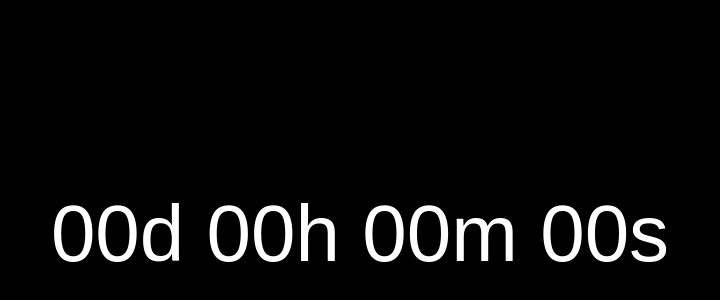
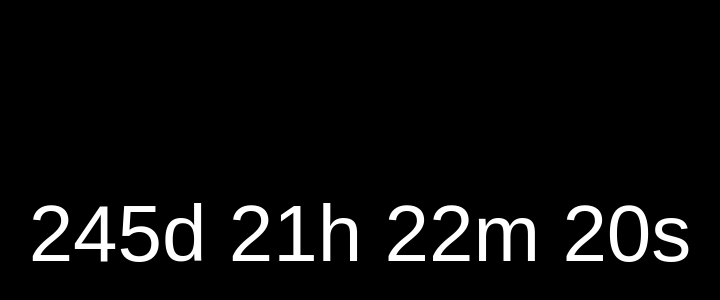
Before and after one commit to the-king-bob/the-king-bob.github.io, a plain HTML site: page index.html in a window 1280 px wide. Shown: the part 166-466 px from the top of the page, without its empty margins (280-1000 px from the left). Drawn offline with Linux system fonts and the light colour scheme.

Commit message:
Update target date for countdown

```diff
--- a/index.html
+++ b/index.html
@@ -29,7 +29,7 @@
 
 <script>
   // CHANGE THIS DATE
-  const targetDate = "2026-01-10T00:00:00";
+  const targetDate = "2027-01-09T12:00:00";
 
   const countdown = document.getElementById("countdown");
 
```
